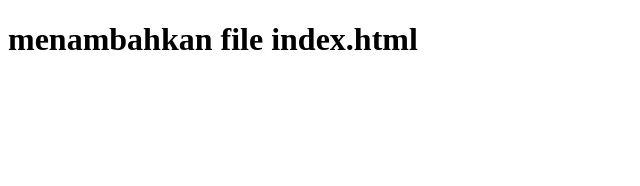
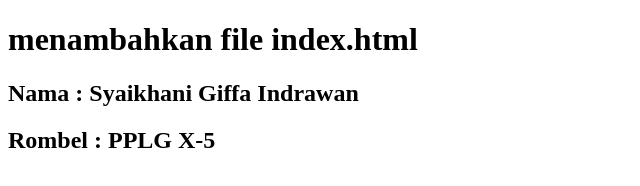
Before and after one commit to GiffaIndr/Simulasi-Branch-Merge-Remote-12108807--2-, a plain HTML site: page index.html in a window 1280 px wide. Shown: the whole page, without its empty margins (0-640 px from the left). Drawn offline with Linux system fonts and the light colour scheme.

Commit message:
menambahkan baris h2

```diff
--- a/index.html
+++ b/index.html
@@ -8,5 +8,7 @@
 </head>
 <body>
     <h1>menambahkan file index.html</h1>
+    <h2>Nama : Syaikhani Giffa Indrawan</h2>
+    <h2>Rombel : PPLG X-5</h2>
 </body>
 </html>
```
